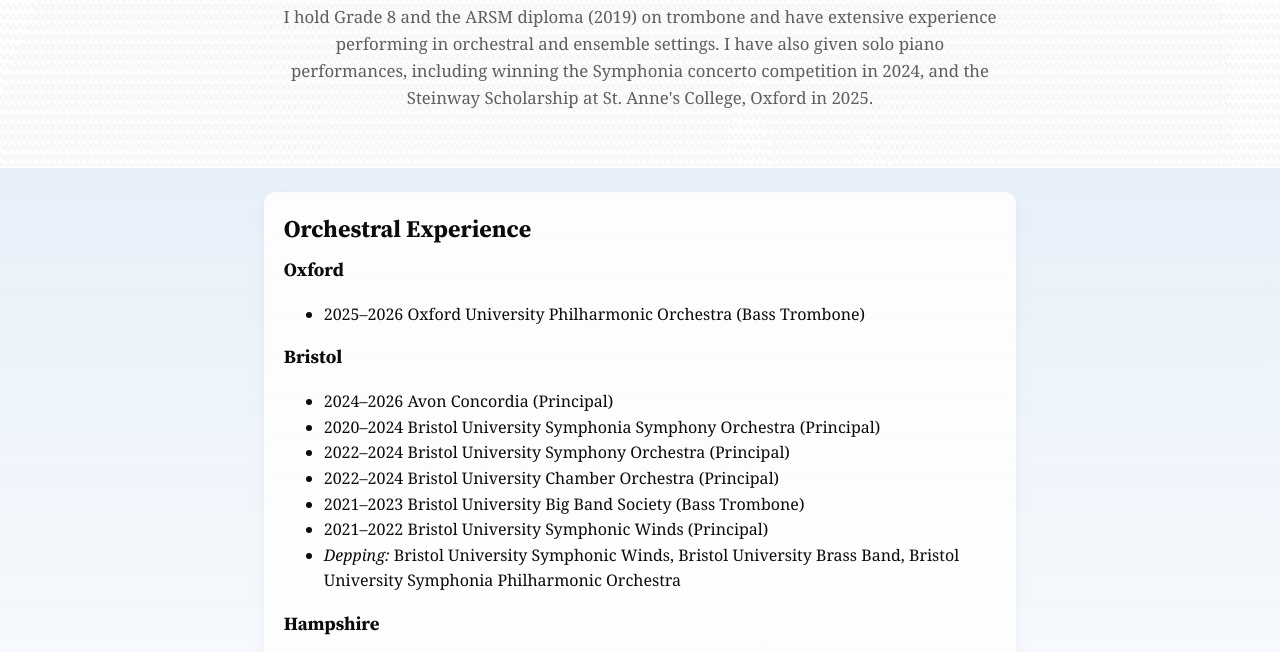
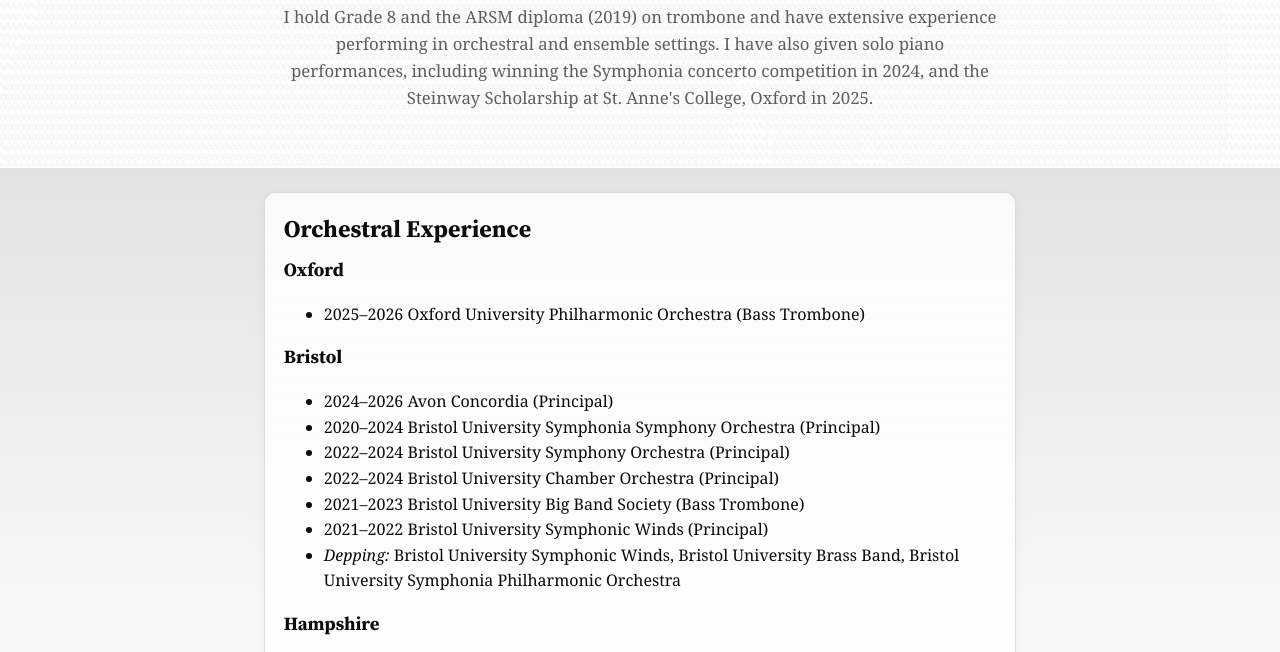
Before and after one commit to mikewharton/mikewharton.github.io, an Eleventy site: page src/music.njk in a window 1280 px wide. Shown: the part 148-800 px from the top of the page. Built offline with nearby package versions, Linux system fonts and the light colour scheme; Eleventy itself is replaced by a stand-in of ours; files that its build step writes are made by us from their sources; animation ran at ten frames a second; a web font is replaced by a local one; what glob would draw is missing.

Commit message:
improve light mode card borders and colours

```diff
--- a/src/style.css
+++ b/src/style.css
@@ -32,7 +32,7 @@
   --bg: #ffffff;
   --text: #0b0b0b;
   --muted: rgba(11, 11, 11, 0.65);
-  --glass-border: rgba(255, 255, 255, 0.35);
+  --glass-border: rgba(0, 0, 0, 0.12);
   --glass-shadow: 0 6px 18px rgba(10, 10, 10, 0.06);
   --accent: rgba(10, 102, 194, 1);
   --max-width: 84ch;
@@ -55,8 +55,8 @@
   /* card and tile backgrounds */
   --card-bg: linear-gradient(180deg, rgba(255, 255, 255, 0.86), rgba(255, 255, 255, 0.74));
   --tile-bg: rgba(255, 255, 255, 0.6);
-  --hover-bg: rgba(0, 0, 0, 0.03);
-  --hover-bg-strong: rgba(0, 0, 0, 0.05);
+  --hover-bg: rgba(0, 0, 0, 0.06);
+  --hover-bg-strong: rgba(0, 0, 0, 0.06);
 }
 
 /* Set default opacity for non-index pages - more visible */
@@ -167,7 +167,7 @@ body:not([data-page="index"]) #site-main {
 
   background: linear-gradient(
     180deg,
-    color-mix(in srgb, var(--accent) 10%, transparent),
+    color-mix(in srgb, var(--muted) 10%, transparent),
     transparent
   );
   background-repeat: no-repeat;
@@ -175,6 +175,20 @@ body:not([data-page="index"]) #site-main {
 
   padding-inline: 1rem;
 }
+
+@media (prefers-color-scheme: light){
+  .stack-wrap{
+    background: linear-gradient(
+      180deg,
+      color-mix(in srgb, var(--muted) 18%, transparent),
+      color-mix(in srgb, var(--muted) 6%, transparent),
+      transparent
+    );
+    background-repeat: no-repeat;
+    background-size: 100% min(100%, 100vh);
+  }
+}
+
 
 .stack-wrap > .stack {
   padding-top: 1.5rem;
@@ -1071,12 +1085,12 @@ background:
   font-family: var(--serif);
   font-weight: 700;
   font-size: 0.95rem;
-  color: var(--muted);
+  color: var(--text);
 }
 
 .side-tile p {
   margin: 0;
-  color: var(--muted);
+  color: var(--text);
   font-size: 0.9rem;
 }
 
```
